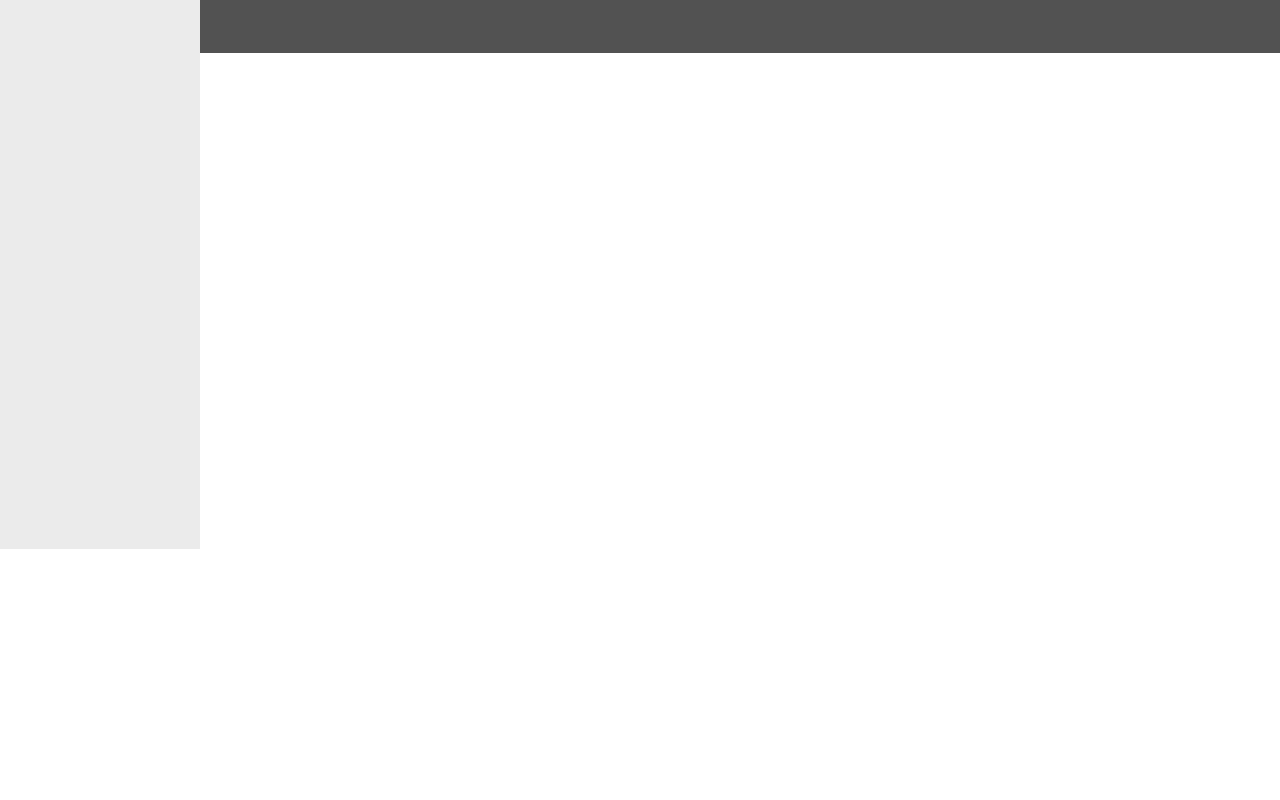
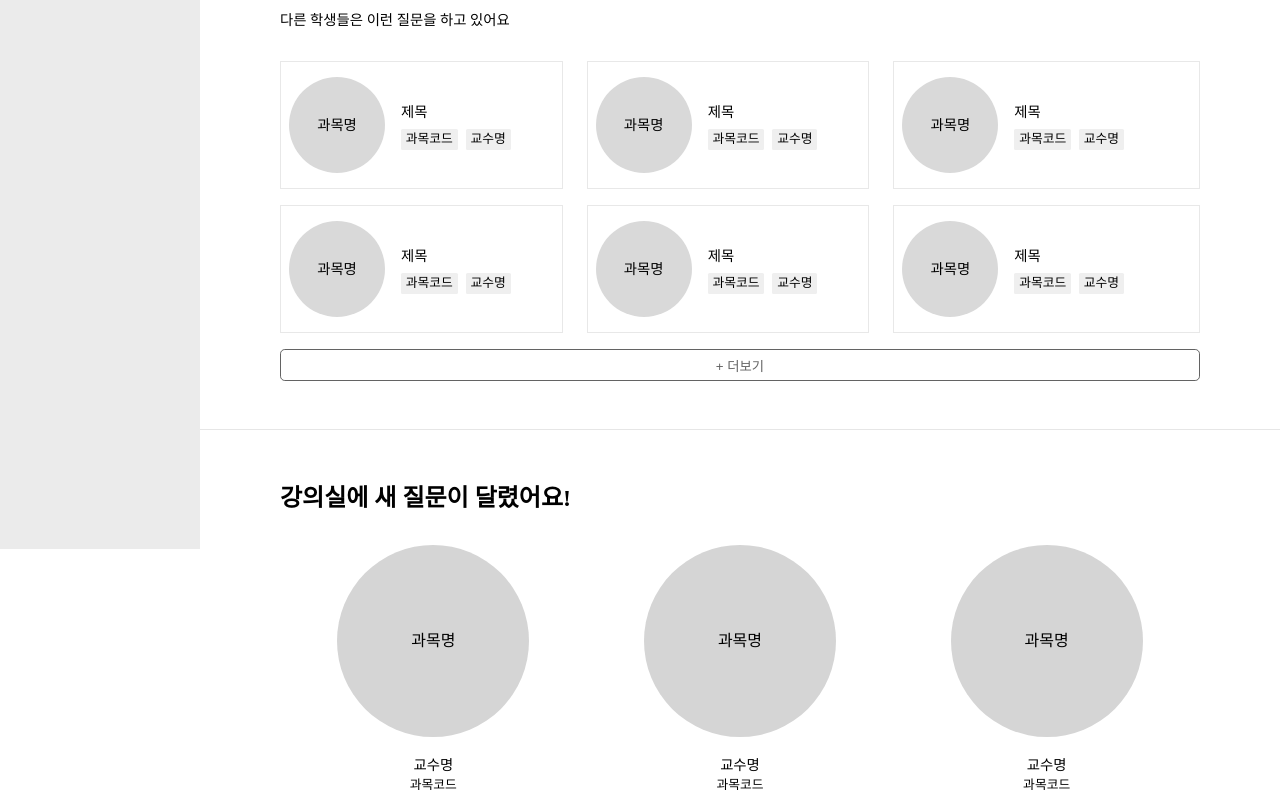
Before and after one commit to Hurdlethon-ClassTree/ClassTree-FE, a Vue app: page / in a window 1280 px wide. Shown: the part 340-1140 px from the top of the page. Before the commit the page ends 800 px from the top, so only its background shows below. Built offline with nearby package versions, Linux system fonts and the light colour scheme.

Commit message:
[feat] 질문, 로그인, 회원가입, 홈 페이지 레이아웃 제작

```diff
--- a/src/components/SiteHeader.vue
+++ b/src/components/SiteHeader.vue
@@ -38,7 +38,6 @@ export default {
 <style scoped>
 header {
   display: flex;
-  position: inherit;
   align-items: center;
   height: 3.5rem;
   padding: 0 2rem;
--- a/src/page/HomePage.vue
+++ b/src/page/HomePage.vue
@@ -13,7 +13,118 @@
     <div class="body">
       <div class="banner">
         <div class="banner-title">ClassTree에 오신 것을 환영합니다!</div>
+        <div>수업에서 여쭤보기 어려웠던 질문들 익명으로 질문하세요!</div>
       </div>
+      <div class="home-content">
+        <div class="main-title">누구보다 먼저 답변을 달아보세요!</div>
+        <div class="main-detail">다른 학생들은 이런 질문을 하고 있어요</div>
+        <div class="nonans-questions">
+          <div class="nonans-question-row">
+            <div class="nonans-question">
+              <div class="nonans-question-subject-name">과목명</div>
+              <div class="nonans-question-body">
+                <div class="nonans-question-title">제목</div>
+                <div class="nonans-question-tags">
+                  <div class="nonans-question-tag">과목코드</div>
+                  <div class="nonans-question-tag">교수명</div>
+                </div>
+              </div>
+            </div>
+            <div class="nonans-question">
+              <div class="nonans-question-subject-name">과목명</div>
+              <div class="nonans-question-body">
+                <div class="nonans-question-title">제목</div>
+                <div class="nonans-question-tags">
+                  <div class="nonans-question-tag">과목코드</div>
+                  <div class="nonans-question-tag">교수명</div>
+                </div>
+              </div>
+            </div>
+            <div class="nonans-question">
+              <div class="nonans-question-subject-name">과목명</div>
+              <div class="nonans-question-body">
+                <div class="nonans-question-title">제목</div>
+                <div class="nonans-question-tags">
+                  <div class="nonans-question-tag">과목코드</div>
+                  <div class="nonans-question-tag">교수명</div>
+                </div>
+              </div>
+            </div>
+          </div>
+          <div class="nonans-question-row">
+            <div class="nonans-question">
+              <div class="nonans-question-subject-name">과목명</div>
+              <div class="nonans-question-body">
+                <div class="nonans-question-title">제목</div>
+                <div class="nonans-question-tags">
+                  <div class="nonans-question-tag">과목코드</div>
+                  <div class="nonans-question-tag">교수명</div>
+                </div>
+              </div>
+            </div>
+            <div class="nonans-question">
+              <div class="nonans-question-subject-name">과목명</div>
+              <div class="nonans-question-body">
+                <div class="nonans-question-title">제목</div>
+                <div class="nonans-question-tags">
+                  <div class="nonans-question-tag">과목코드</div>
+                  <div class="nonans-question-tag">교수명</div>
+                </div>
+              </div>
+            </div>
+            <div class="nonans-question">
+              <div class="nonans-question-subject-name">과목명</div>
+              <div class="nonans-question-body">
+                <div class="nonans-question-title">제목</div>
+                <div class="nonans-question-tags">
+                  <div class="nonans-question-tag">과목코드</div>
+                  <div class="nonans-question-tag">교수명</div>
+                </div>
+              </div>
+            </div>
+          </div>
+        </div>
+        <button class="nonans-question-showmore">+ 더보기</button>
+      </div>
+
+
+      <div class="home-content">
+        <div class="main-title">강의실에 새 질문이 달렸어요!</div>
+        <div class="new-questions">
+          <div class="new-question">
+            <div class="new-question-subject-name">과목명</div>
+            <div class="new-question-professor-name">교수명</div>
+            <div class="new-question-subject-code">과목코드</div>
+          </div>
+          <div class="new-question">
+            <div class="new-question-subject-name">과목명</div>
+            <div class="new-question-professor-name">교수명</div>
+            <div class="new-question-subject-code">과목코드</div>
+          </div>
+          <div class="new-question">
+            <div class="new-question-subject-name">과목명</div>
+            <div class="new-question-professor-name">교수명</div>
+            <div class="new-question-subject-code">과목코드</div>
+          </div>
+        </div>
+      </div>
+
+      <div class="user-info">
+        <div>
+          <div class="user-icon"></div>
+          <div>
+            <div>이용자 별명</div>
+            <div>N년 전부터 활동 중</div>
+          </div>
+        </div>
+        <button>프로필 수정하기</button>
+      </div>
+
+      <div class="home-content">
+        <div class="main-title">나의 미답변 질문 목록</div>
+        <div class="main-detail">당신의 답변을 기다리고 있어요!</div>
+      </div>
+
     </div>
   </div>
 </template>
@@ -38,17 +149,103 @@
   position: absolute;
   left: 12.5rem;
   width: calc(100% - 12.5rem);
-  overflow-y: scroll;
 }
 .banner {
-  background-color: rgb(82, 82, 82);
+  background-color: rgb(102, 187, 106);
   color: white;
-  height: 15rem;
+  height: 6rem;
   padding: 3rem 0;
+  text-align: center;
 }
 .banner-title {
-  text-align: center;
   font-size: 2rem;
   font-weight: bold;
+  margin-bottom: 1.5rem;
+}
+.main-title {
+  font-size: 1.5rem;
+  font-weight: bold;
+  margin-bottom: 1rem;
+}
+.main-detail {
+  font-size: 0.9rem;
+  margin-bottom: 2rem;
+}
+.nonans-question-row {
+  display: grid;
+  grid-template-columns: 1fr 1fr 1fr;
+  height: 8rem;
+  margin-bottom: 1rem;
+}
+.nonans-question {
+  border: 1px solid rgb(232, 232, 232);
+  display: flex;
+  align-items: center;
+  padding: 0 0.5rem;
+  font-size: 0.9rem;
+}
+.nonans-question:not(:last-child) {
+  margin-right: 1.5rem;
+}
+.nonans-question-subject-name {
+  height: 6rem;
+  width: 6rem;
+  border-radius: 3rem;
+  background-color: rgb(217, 217, 217);
+  line-height: 6rem;
+  text-align: center;
+  margin-right: 1rem;
+}
+.nonans-question-title {
+  margin-bottom: 0.5rem;
+}
+.nonans-question-tags {
+  display: flex;
+}
+.nonans-question-tag {
+  font-size: 0.8rem;
+  background-color: rgb(239, 239, 239);
+  height: 1.3rem;
+  line-height: 1.3rem;
+  padding: 0 0.3rem;
+  margin-right: 0.5rem;
+  border-radius: 0.1rem;
+}
+.nonans-question-showmore {
+  width: 100%;
+  height: 2rem;
+  color: rgb(99, 99, 99);
+  background-color: white;
+  border: 1px solid rgb(99, 99, 99);
+  border-radius: 0.3rem;
+}
+.home-content {
+  border-bottom: 1px solid rgb(230, 230, 230);
+  padding: 3rem 5rem;
+}
+
+/*new-questions*/
+.new-questions {
+  display: grid;
+  grid-template-columns: 1fr 1fr 1fr;
+  text-align: center;
+}
+.new-question-subject-name {
+  background-color: rgb(213, 213, 213);
+  width: 12rem;
+  height: 12rem;
+  border-radius: 6rem;
+  line-height: 12rem;
+  margin: 0 auto;
+  margin-bottom: 1rem;
+}
+.new-question-professor-name {
+  font-size: 0.9rem;
+}
+.new-question-subject-code {
+  font-size: 0.8rem;
+}
+.new-questions {
+  margin-top: 2rem;
 }
 </style>
--- a/src/page/SignUp.vue
+++ b/src/page/SignUp.vue
@@ -5,17 +5,25 @@
     </div>
     <div class="signup-input-cover">
       <label>ID</label>
-      <input type="text" placeholder="생성할 아이디를 입력해 주세요" />
+      <div class="signup-input-area">
+        <input type="text" placeholder="생성할 아이디를 입력해 주세요" />
+        <button class="signup-input-btn">중복검사</button>
+      </div>
       <label>Password</label>
-      <input type="text" placeholder="비밀번호를 입력해 주세요" />
+      <input class="signup-input-area" type="text" placeholder="비밀번호를 입력해 주세요" />
       <label>Confirm Password</label>
-      <input type="text" placeholder="비밀번호를 다시 입력해 주세요" />
+      <input class="signup-input-area" type="text" placeholder="비밀번호를 다시 입력해 주세요" />
       <label>Email</label>
-      <input type="text" placeholder="알림 받을 이메일 주소를 입력해 주세요" />
+      <input class="signup-input-area" type="text" placeholder="알림 받을 이메일 주소를 입력해 주세요" />
       <label>학교 인증하기</label>
-      <input type="text" placeholder="학교 이메일 주소를 입력해 주세요" />
+      <div class="signup-input-area">
+        <input type="text" placeholder="학교 이메일 주소를 입력해 주세요" />
+        <button class="signup-input-btn">인증 번호 발송하기</button>
+      </div>
     </div>
-    <button>가입하기</button>
+    <div class="signup-btn-cover">
+      <button class="signup-btn">가입하기</button>
+    </div>
   </div>
 </template>
 
@@ -24,15 +32,71 @@
 </script>
 
 <style scoped>
+input {
+  height: 2rem;
+  font-size: 0.8rem;
+  padding-left: 0.5rem;
+  border: none;
+}
 .signup-title {
-  font-size: 1.2rem;
+  font-size: 1.5rem;
   font-weight: bold;
+  text-align: center;
+  line-height: 10rem;
+  height: 10rem;
 }
 .signup-input-cover {
+  position: relative;
   display: flex;
   flex-direction: column;
 }
+.signup-input-area > input {
+  width: 80%;
+}
+.signup-input-btn {
+  height: 1.8rem;
+  border-radius: 0.3rem;
+  position: absolute;
+  right: 0.2rem;
+  border: none;
+  background-color: black;
+  color: white;
+  width: 9rem;
+}
+.signup-input-area {
+  margin-bottom: 3rem;
+  display: flex;
+  border: 1px solid rgb(230, 230, 230);
+  border-radius: 0.2rem;
+  align-items: center;
+}
 .signup {
-  margin: 0 10rem;
+  margin: 0 10rem 7rem;
+}
+label {
+  margin-bottom: 0.5rem;
+  font-size: 0.9rem;
+  font-weight: bold;
+}
+input:focus {
+  outline: none;
+}
+input::placeholder {
+  font-size: 0.8rem;
+}
+.signup-btn-cover {
+  position: relative;
+}
+.signup-btn {
+  margin-top: 1rem;
+  background-color: black;
+  color: white;
+  height: 2.2rem;
+  width: 12rem;
+  border: none;
+  border-radius: 0.4rem;
+  position: absolute;
+  left: 50%;
+  transform: translateX(-50%);
 }
 </style>
```
Also changed, not shown: public/image/ask-icon.png (added), public/image/question-icon.png (added).
